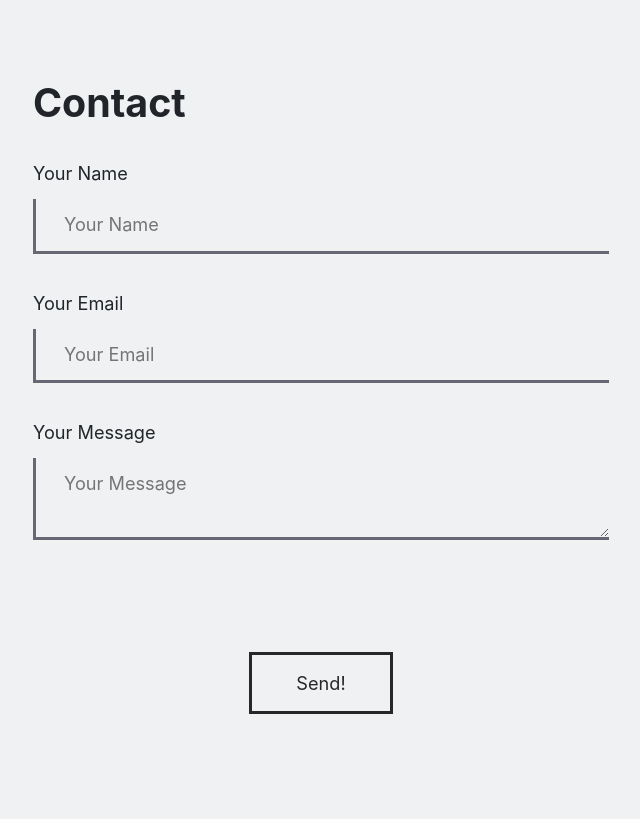
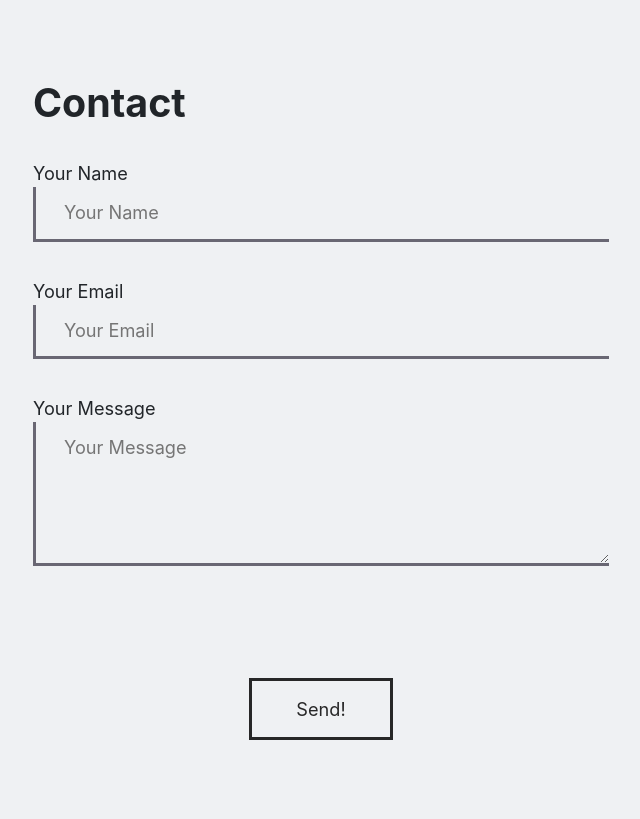
Before and after one commit to dnlzrgz/gatsby-kitaka, a Gatsby site: page / in a window 1280 px wide. Shown: the part 4413-5232 px from the top of the page, without its empty margins (319-959 px from the left). Built offline with nearby package versions, Linux system fonts and the light colour scheme; Gatsby itself is replaced by a stand-in of ours.

Commit message:
refactor contact form fields styles

```diff
--- a/src/components/contactForm/fields/fields.module.scss
+++ b/src/components/contactForm/fields/fields.module.scss
@@ -1,10 +1,8 @@
 @import '../../../styles/vars.scss';
 
 .root {
-  display: grid;
-  grid-template-columns: 1fr;
-  grid-template-rows: auto auto;
-  gap: 0.75rem;
+  display: flex;
+  flex-direction: column;
 
   & input,
   & textarea {
@@ -29,8 +27,9 @@
   }
 
   & textarea {
-    min-height: 5rem;
+    height: 9rem;
     max-height: 25vh;
+    max-width: 100%;
   }
 }
 
```
